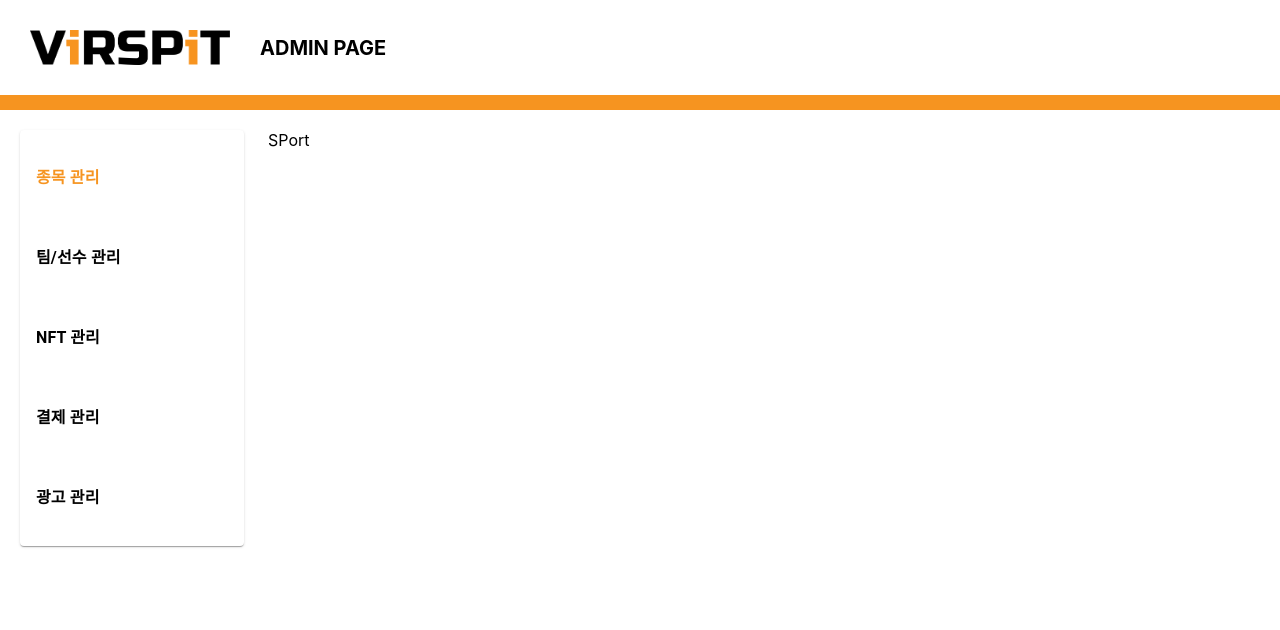
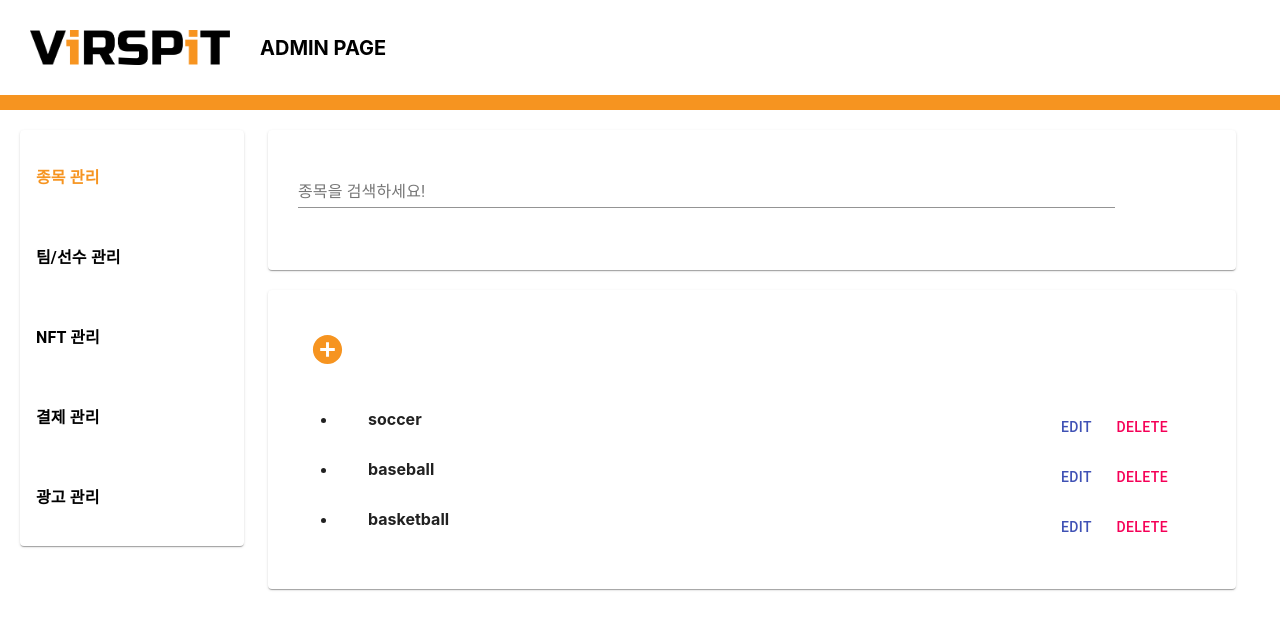
Before and after one commit to mlsh1112/Bithumb-Virspit-Admin, a React (Create React App) app: page /home in a window 1280 px wide. Shown: the top 630 px of the page. Built offline with nearby package versions, Linux system fonts and the light colour scheme.

Commit message:
[create] Add Sports Page

```diff
--- a/src/components/Menu/Menu.js
+++ b/src/components/Menu/Menu.js
@@ -42,7 +42,7 @@ export default function Menu({match,history}) {
       <Paper className={classes.paper}>
         <MenuList >
 
-          <Link to={`${match.url}`} id="link">
+          <Link to={match.url} id="link">
             <MenuItem className={click?classes.item:classes.clickitem}>종목 관리</MenuItem>
           </Link>
 
--- /dev/null
+++ b/src/components/SubmitBtn.js
@@ -0,0 +1,20 @@
+import React from 'react';
+import Button from '@material-ui/core/Button';
+import { makeStyles } from '@material-ui/core/styles';
+import { mainColor } from '../assets/colors';
+const useStyles = makeStyles((theme) => ({
+    button :{
+        backgroundColor:mainColor,
+        color:"white",
+        fontWeight:"bold",
+        width:"250px"
+    }
+  }));
+export default function SubmitBtn({value,onClick}) {
+    const classes = useStyles();
+    return (
+        <Button variant="contained" disableElevation onClick={onClick} className={classes.button}>
+        {value}
+        </Button>
+    );
+}
--- a/src/router/HomePages/Home.js
+++ b/src/router/HomePages/Home.js
@@ -14,7 +14,7 @@ export default function Home({match,history}) {
                 <Menu match={match} history={history}></Menu>
             </section>
             <section className="contents">
-                <Route exact path={`${match.path}`} component={SportsPage}/>
+                <Route exact path={match.path} component={SportsPage}/>
                 <Route path={`${match.path}/user`} component={UserPage}/>
                 <Route path={`${match.path}/nft`} component={NFTPage}/>
                 <Route path={`${match.path}/payment`} component={PaymentPage}/>
--- /dev/null
+++ b/src/router/SportsPages/SportModal.js
@@ -0,0 +1,83 @@
+import React from 'react';
+import { makeStyles } from '@material-ui/core/styles';
+import Modal from '@material-ui/core/Modal';
+import TextField from '@material-ui/core/TextField';
+
+import { mainColor } from '../../assets/colors';
+import SubmitBtn from '../../components/SubmitBtn';
+
+
+function getModalStyle() {
+  const top = 50;
+  const left = 50;
+
+  return {
+    top: `${top}%`,
+    left: `${left}%`,
+    transform: `translate(-${top}%, -${left}%)`,
+  };
+}
+
+const useStyles = makeStyles((theme) => ({
+  paper: {
+    position: 'absolute',
+    width: 300,
+    backgroundColor: theme.palette.background.paper,
+    boxShadow: theme.shadows[5],
+    padding: theme.spacing(2, 4, 3),
+  },
+  icon:{
+    color:mainColor,
+    fontSize:"35px"
+  },
+   modalContent:{
+       margin:"30px"
+   },
+   modalBtn:{
+    marginTop:"10vh",
+    margin:"30px"
+   }
+}));
+
+export default function SportModal(props) {
+  const classes = useStyles();
+  const [modalStyle] = React.useState(getModalStyle);
+  const {name} = props.sport
+
+  const modalbody = (
+    <div style={modalStyle} className={classes.paper}>
+        <div className={classes.modalContent}>
+            <form noValidate autoComplete="off" >
+                <TextField label="종목 이름" value={name}/>
+            </form>
+        </div>
+
+        <div className={classes.modalContent}>
+            <input accept="image/*" className={classes.input} id="icon-button-file" type="file" />
+        </div>
+
+        <div className={classes.modalBtn}>
+          {
+            props.modalKind==="upload"?
+            <SubmitBtn value={"Upload"} onClick={props.handleClose}></SubmitBtn>
+            :
+            <SubmitBtn value={"Update"} onClick={props.handleClose}></SubmitBtn>
+          }
+
+        </div>
+    </div>
+  );
+
+  return (
+    <div>
+        <Modal
+            open={props.openModal}
+            onClose={props.handleClose}
+            aria-labelledby="simple-modal-title"
+            aria-describedby="simple-modal-description"
+        >
+            {modalbody}
+        </Modal>
+    </div>
+  );
+}
--- /dev/null
+++ b/src/router/SportsPages/SportsItem.js
@@ -0,0 +1,35 @@
+import React from 'react'
+import Button from '@material-ui/core/Button';
+import Modal from '@material-ui/core/Modal';
+import SportModal from './SportModal';
+export default function SportsItem({sport}) {
+    const {name,image} = sport
+    const [open, setOpen] = React.useState(false)
+
+    const handleDelete = () =>{
+
+    }
+
+    const handleEdit = () =>{
+        setOpen(true)
+    }
+    const handleClose = () => {
+        setOpen(false);
+      }
+
+    return (
+        <li style={{fontWeight:"bold"}}>
+            <div style={{flex:"inline-block",margin:"30px"}}>
+                {name}
+                <Button color="secondary" style={{float: "right"}} onClick={handleDelete}>Delete</Button>
+                <Button color="primary"  style={{float: "right"}} onClick={handleEdit}> Edit </Button>
+                <SportModal
+                    openModal={open}
+                    handleClose={handleClose}
+                    modalKind={"update"}
+                    sport={sport} >
+                </SportModal>
+            </div>
+        </li>
+    )
+}
--- /dev/null
+++ b/src/router/SportsPages/SportsList.js
@@ -0,0 +1,21 @@
+import React,{useState} from 'react'
+import SportsItem from './SportsItem'
+
+export default function SportsList() {
+
+    const [sports, setsports] = useState([
+        {name:"soccer",image:""},
+        {name:"baseball",image:""},
+        {name:"basketball",image:""},
+    ])
+
+    return (
+        <ul>
+            {
+                sports.map((sport,i)=>{
+                    return(<SportsItem key={i} sport={sport}></SportsItem>)
+                })
+            }
+        </ul>
+    )
+}
--- a/src/router/SportsPages/SportsPage.js
+++ b/src/router/SportsPages/SportsPage.js
@@ -1,11 +1,72 @@
-import React from 'react'
+import React from 'react';
 import Paper from '@material-ui/core/Paper';
+import { makeStyles } from '@material-ui/core/styles';
+import TextField from '@material-ui/core/TextField';
+import IconButton from '@material-ui/core/IconButton';
+import AddCircleIcon from '@material-ui/icons/AddCircle';
+import {mainColor} from '../../assets/colors'
+import SportModal from './SportModal';
+import SportsList from './SportsList';
 
+const useStyles = makeStyles((theme) => ({
+  search: {
+    marginRight: theme.spacing(3),
+    height:"10vh",
+    marginBottom:"20px",
+    padding:"30px"
+  },
+  list: {
+    marginRight: theme.spacing(3),
+    padding:"30px"
+  },
+  searchForm:{
+    width: '100%',
+    marginBottom:"10px"
+  },
+  searchBar:{
+    width: '90%',
+  },
+  icon:{
+    color:mainColor,
+    fontSize:"35px"
+  },
+}));
 export default function SportsPage() {
+    const classes = useStyles()
+    const [open, setOpen] = React.useState(false)
+
+    const handleOpen = () => {
+      setOpen(true);
+    }
+
+    const handleClose = () => {
+      setOpen(false);
+    }
+
     return (
         <div>
-            <Paper></Paper>
-            <Paper></Paper>SPort
+            <Paper className={classes.search}>
+                <section>
+                    <form noValidate autoComplete="off" className={classes.searchForm}>
+                        <TextField className={classes.searchBar} label="종목을 검색하세요!" />
+                    </form>
+                </section>
+            </Paper>
+
+            <Paper className={classes.list}>
+              <IconButton onClick={handleOpen}>
+                <AddCircleIcon className={classes.icon}></AddCircleIcon>
+              </IconButton>
+
+              <SportModal
+                openModal={open}
+                handleClose={handleClose}
+                modalKind={"upload"}
+                sport={""}>
+              </SportModal>
+
+              <SportsList></SportsList>
+            </Paper>
         </div>
     )
 }
```
Also changed, not shown: src/router/SportsPages/SportUtils.js (added), 1 other file (tests, documents, lock files or other folders).
